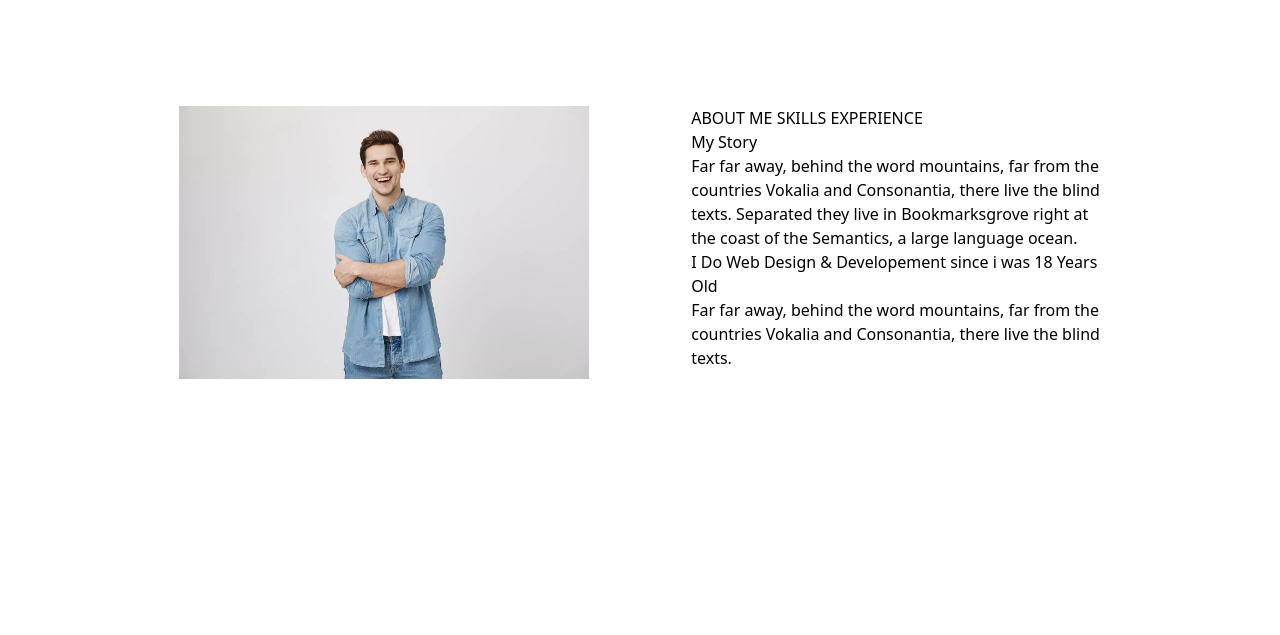
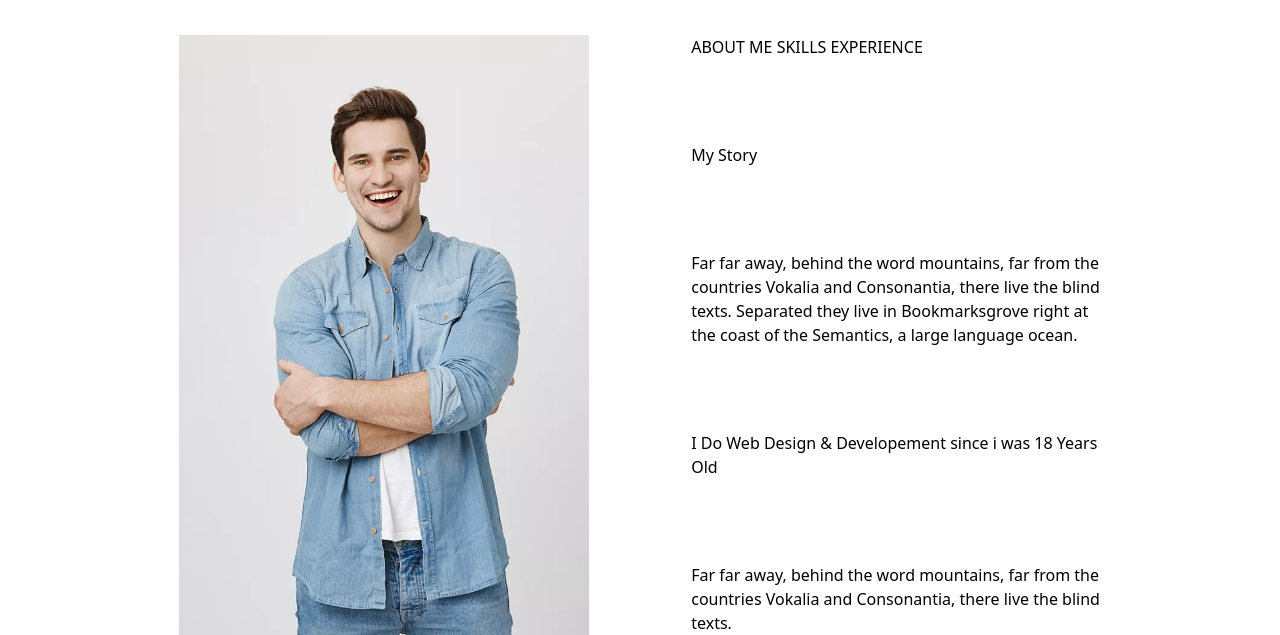
Before and after one commit to henrrikeq/portfolio, a plain HTML site: page index.html in a window 1280 px wide. Shown: the part 893-1528 px from the top of the page. Before the commit the page ends 1272 px from the top, so only its background shows below. Drawn offline with nearby package versions, Linux system fonts and the light colour scheme.

Commit message:
Updated two section

```diff
--- a/assets/css/style.css
+++ b/assets/css/style.css
@@ -6,6 +6,9 @@ nav {
     color: azure;
     align-items: center;
     background-color:#0779E4 ;
+    position: fixed;
+    right: 0;
+    left: 0;
 }
 
 .nav-items {
@@ -56,3 +59,16 @@ nav {
     color: #0779E4;
     background-color: white;
 }
+
+.about-us{
+    display: flex;
+    flex-direction: column;
+    justify-content: space-between;
+}
+
+.about-us-image{
+    background-image: url(../images/heroimg.jpg);
+    background-position: center;
+    background-size: cover;
+
+}
--- a/index.html
+++ b/index.html
@@ -41,20 +41,18 @@
     <!-- about us section starts here -->
     <section class="flex flex-row justify-around w-[80%] mx-auto mt-[128px]">
         <div class="w-[40%]">
-            <img src="assets/images/heroimg.jpg" alt="About Us Image">
+            <div class="h-[600px] w-full about-us-image"></div>
         </div>
-        <div class="w-[40%]">
+        <div class="w-[40%] about-us">
             <div>
                 <span>ABOUT ME</span>
                 <span>SKILLS</span>
                 <span>EXPERIENCE</span>
             </div>
-            <div>
                 <h2>My Story</h2>
                 <p>Far far away, behind the word mountains, far from the countries Vokalia and Consonantia, there live the blind texts. Separated they live in Bookmarksgrove right at the coast of the Semantics, a large language ocean.</p>
                 <h3>I Do Web Design & Developement since i was 18 Years Old</h3>
                 <p>Far far away, behind the word mountains, far from the countries Vokalia and Consonantia, there live the blind texts.</p>
-            </div>
         </div>
     </section>
 </body>
```
